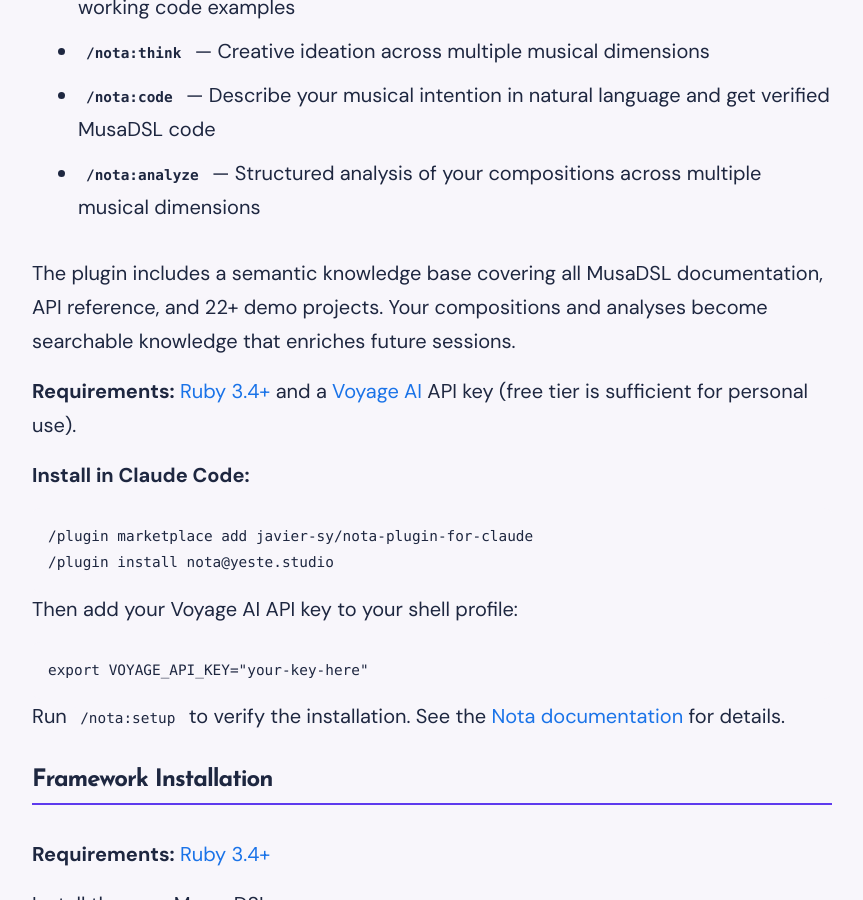
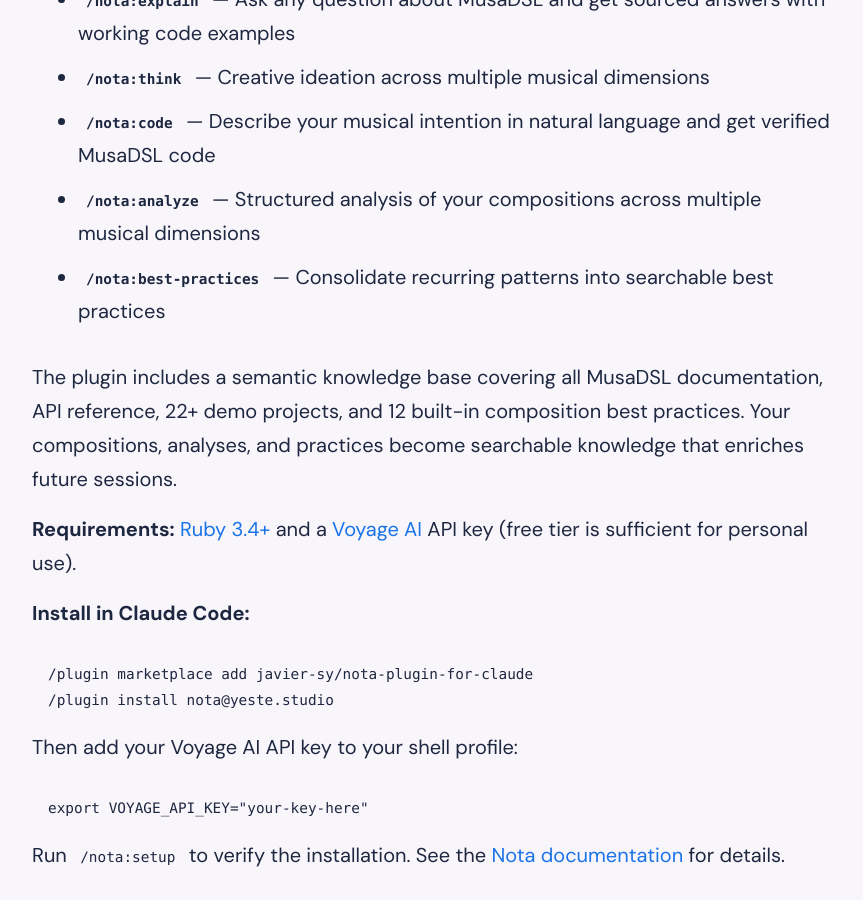
Before and after one commit to javier-sy/musadsl-website, a Jekyll site: the page built from index.html, in a window 1280 px wide and 900 px high, scrolled down 5124 px. Shown: the whole window, without its empty margins (208-1071 px from the left). Built offline with Jekyll 4.4.1, drawn with Linux system fonts in a browser that asks for light colours; comment, search, counter and statistics services are not loaded; some of the changed text lies outside the part shown.

Commit message:
Add /nota:best-practices to plugin documentation
Co-Authored-By: Claude Opus 4.6 <noreply@anthropic.com>

```diff
--- a/index.html
+++ b/index.html
@@ -123,10 +123,13 @@ description: MusaDSL is an open source Ruby framework for algorithmic sound and
             <strong><code>/nota:index</code></strong> &mdash; add your compositions to a personal knowledge base.
             <strong><code>/nota:analyze</code></strong> &mdash; structured musical analysis across configurable
             dimensions, stored as searchable knowledge that enriches future sessions.
+            <strong><code>/nota:best-practices</code></strong> &mdash; consolidate recurring patterns from analyses
+            into searchable best practices that are automatically applied when writing new code.
           </p>
           <p class="component__description">
             Each step feeds into the next:
             <code>/nota:think</code> &rarr; <code>/nota:code</code> &rarr; <code>/nota:index</code> &rarr; <code>/nota:analyze</code> &rarr;
+            <code>/nota:best-practices</code> &rarr;
             back to <code>/nota:think</code>. The more you compose and analyze, the richer the assistant becomes.
           </p>
           <p class="component__description">
@@ -332,11 +335,12 @@ description: MusaDSL is an open source Ruby framework for algorithmic sound and
         <li><strong><code>/nota:think</code></strong> &mdash; Creative ideation across multiple musical dimensions</li>
         <li><strong><code>/nota:code</code></strong> &mdash; Describe your musical intention in natural language and get verified MusaDSL code</li>
         <li><strong><code>/nota:analyze</code></strong> &mdash; Structured analysis of your compositions across multiple musical dimensions</li>
+        <li><strong><code>/nota:best-practices</code></strong> &mdash; Consolidate recurring patterns into searchable best practices</li>
       </ul>
       <p>
         The plugin includes a semantic knowledge base covering all MusaDSL documentation, API reference,
-        and 22+ demo projects. Your compositions and analyses become searchable knowledge that enriches
-        future sessions.
+        22+ demo projects, and 12 built-in composition best practices. Your compositions, analyses, and
+        practices become searchable knowledge that enriches future sessions.
       </p>
       <p>
         <strong>Requirements:</strong>
```
